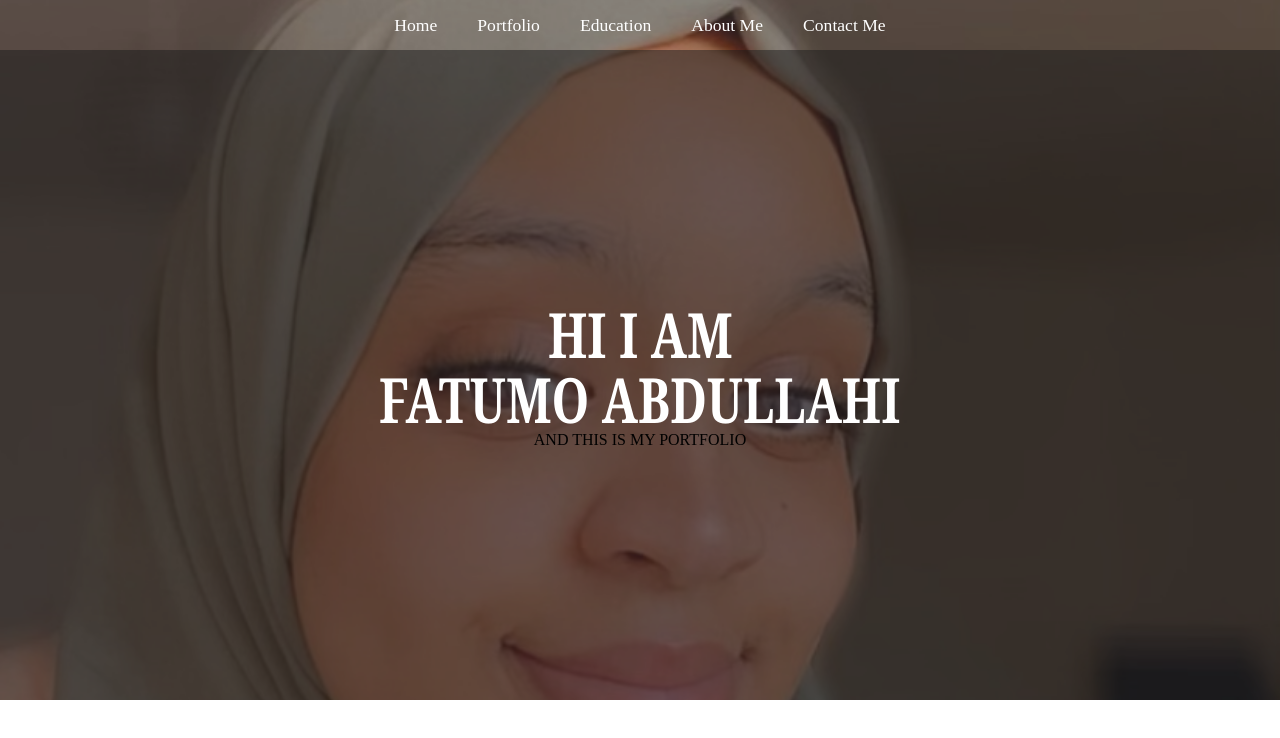
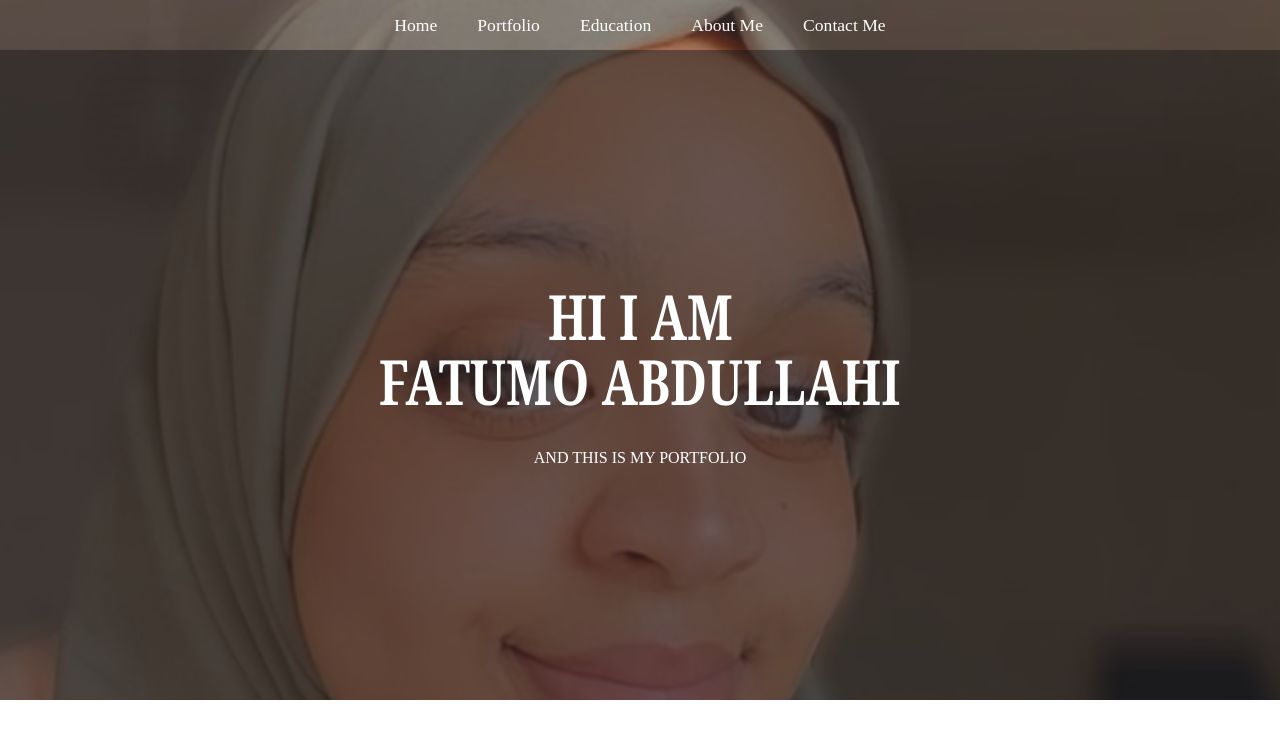
Before and after one commit to Fatumoabdullahi/portfolio-3, a plain HTML site: page index.html in a window 1280 px wide. Drawn offline with Linux system fonts and the light colour scheme.

```diff
--- a/style.css
+++ b/style.css
@@ -43,6 +43,7 @@
   justify-content: center;
   align-items: center;
   background-color: rgba(0, 0, 0, 0.5);
+  color: white;
 }
 #home::before {
   content: "";
```
Also changed, not shown: index.html (+2 -0 lines).
